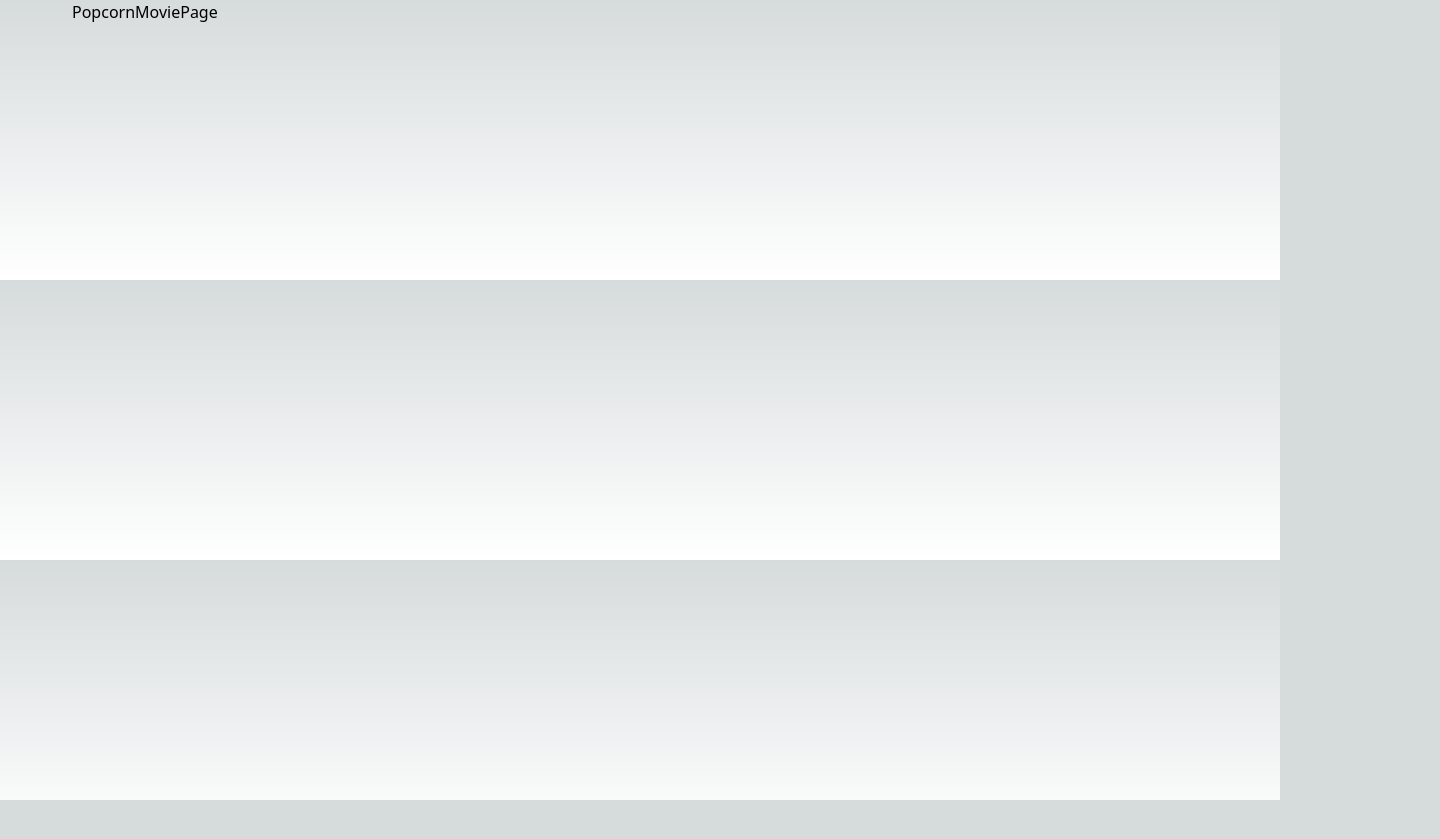
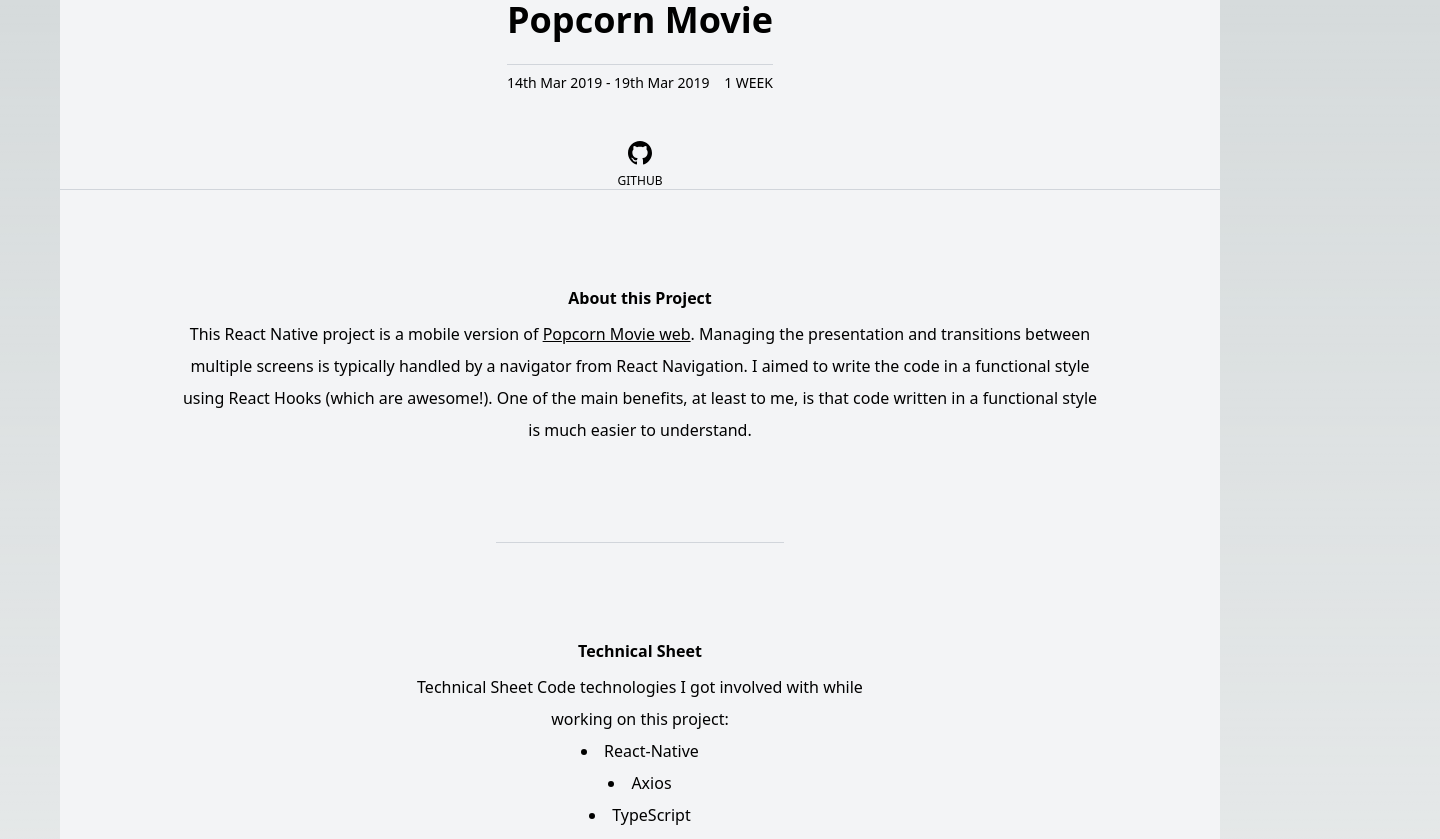
Before and after one commit to minjaeli/next-plusbeauxjours, a Next.js app: page /projects/app/popcornmovie in a window 1280 px wide. Shown: the top 839 px of the page, 1440 px wide, since content can reach past the window. Before the commit the page ends 800 px from the top, so only its background shows below. Built offline with nearby package versions, Linux system fonts and the light colour scheme; a web font is replaced by a local one.

Commit message:
set: PopcornMoviePage

```diff
--- a/src/app/projects/app/popcornmovie/page.tsx
+++ b/src/app/projects/app/popcornmovie/page.tsx
@@ -1,17 +1,113 @@
-"use client";
+import React from "react";
 
-import { useEffect, useState } from "react";
-import { useRouter } from "next/navigation";
+import Link from "next/link";
+import Image from "next/image";
 
-const PopcornMoviePage = () => {
-  const router = useRouter();
+import { GithubIcon } from "@/components/Icons";
 
-  useEffect(() => {}, []);
-
+const PopcornMoviePage: React.FunctionComponent<any> = () => {
   return (
-    <section className="flex flex-col max-w-[560px] px-3">
-      <h1>PopcornMoviePage</h1>
-    </section>
+    <div className="bg-gray-100 mb-72">
+      <div className="bg-gray-100 flex justify-around h-100 border-b border-gray-300 flex-col md:flex-row items-center md:h-100">
+        <div className="w-100 h-100 flex flex-col justify-center items-center mb-8 md:mb-0">
+          <div className="text-4xl font-semibold mb-4">Popcorn Movie</div>
+          <div className="flex w-full justify-between border-t border-gray-300 mt-2 pt-2">
+            <div className="text-sm">14th Mar 2019 - 19th Mar 2019</div>
+            <div className="text-sm">1 WEEK</div>
+          </div>
+          <div className="flex w-50 justify-between mt-12">
+            <a
+              target="_blank"
+              rel="noopener noreferrer"
+              href={"https://github.com/plusbeauxjours/movie-app"}
+              className="cursor-pointer flex flex-col items-center">
+              <GithubIcon />
+              <div className="text-xs mt-2">GITHUB</div>
+            </a>
+          </div>
+        </div>
+      </div>
+      <div className="my-24 flex justify-center">
+        <div className="text-center flex flex-col items-center">
+          <p className="font-semibold mb-2">About this Project</p>
+          <p className="w-4/5 leading-8">
+            This React Native project is a mobile version of&nbsp;
+            <Link href={"/projects/web/popcornmovie"} className="underline">
+              Popcorn Movie web
+            </Link>
+            . Managing the presentation and transitions between multiple screens is typically
+            handled by a navigator from React Navigation. I aimed to write the code in a functional
+            style using React Hooks (which are awesome!). One of the main benefits, at least to me,
+            is that code written in a functional style is much easier to understand.
+          </p>
+        </div>
+      </div>
+      <div className="my-8 flex justify-center">
+        <div className="border-b border-gray-300 w-72"></div>
+      </div>
+      <div className="my-24 flex justify-center">
+        <div className="text-center flex flex-col items-center">
+          <p className="font-semibold mb-2">Technical Sheet</p>
+          <p className="w-4/5 leading-8">
+            Technical Sheet Code technologies I got involved with while working on this project:
+            <ul className="list-disc list-inside">
+              <li>React-Native</li>
+              <li>Axios</li>
+              <li>TypeScript</li>
+              <li>Styled-Components</li>
+            </ul>
+          </p>
+        </div>
+      </div>
+      <div className="my-8 flex justify-center">
+        <div className="border-b border-gray-300 w-72"></div>
+      </div>
+      <div className="flex justify-center mt-8">
+        <div className="relative flex justify-center items-center w-48 h-48 m-2 bg-black text-white">
+          <span className="absolute text-center font-light">#17171A</span>
+        </div>
+      </div>
+      <div className="my-8 flex justify-center">
+        <div className="border-b border-gray-300 w-72"></div>
+      </div>
+      <div className="flex justify-center mt-48">
+        <Image
+          src={"/images/app/popcorn_movie/popcorn_movie_video.gif"}
+          width={1200}
+          height={1200}
+          className="max-w-full"
+          alt="Movie App Video"
+        />
+        <Image
+          src={"/images/app/popcorn_movie/popcorn_movie_screenshot_s1.jpg"}
+          width={1200}
+          height={1200}
+          className="max-w-full"
+          alt="Screenshot 1"
+        />
+        <Image
+          src={"/images/app/popcorn_movie/popcorn_movie_screenshot_s2.jpg"}
+          width={1200}
+          height={1200}
+          className="max-w-full"
+          alt="Screenshot 2"
+        />
+        <Image
+          src={"/images/app/popcorn_movie/popcorn_movie_screenshot_s3.jpg"}
+          width={1200}
+          height={1200}
+          className="max-w-full"
+          alt="Screenshot 3"
+        />
+        <Image
+          src={"/images/app/popcorn_movie/popcorn_movie_screenshot_s4.jpg"}
+          width={1200}
+          height={1200}
+          className="max-w-full"
+          alt="Screenshot 4"
+        />
+      </div>
+    </div>
   );
 };
 
```
